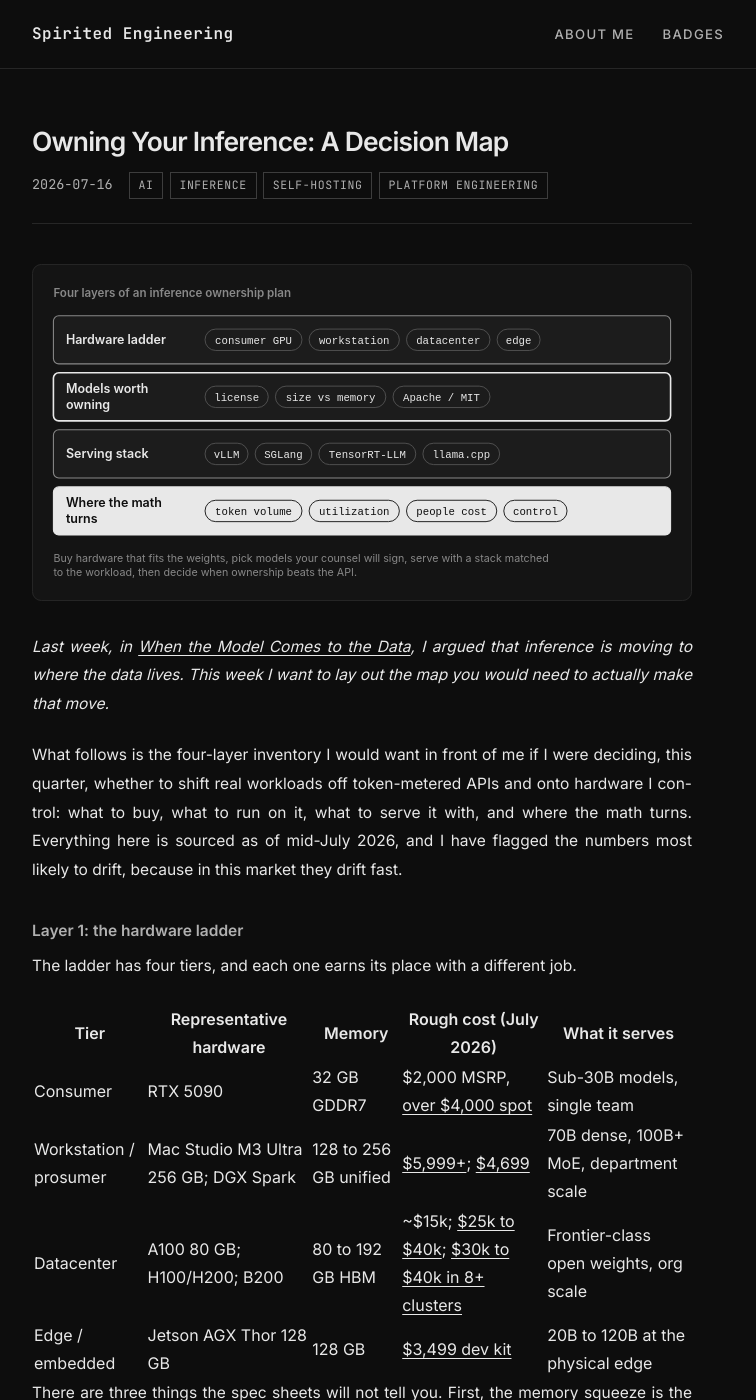
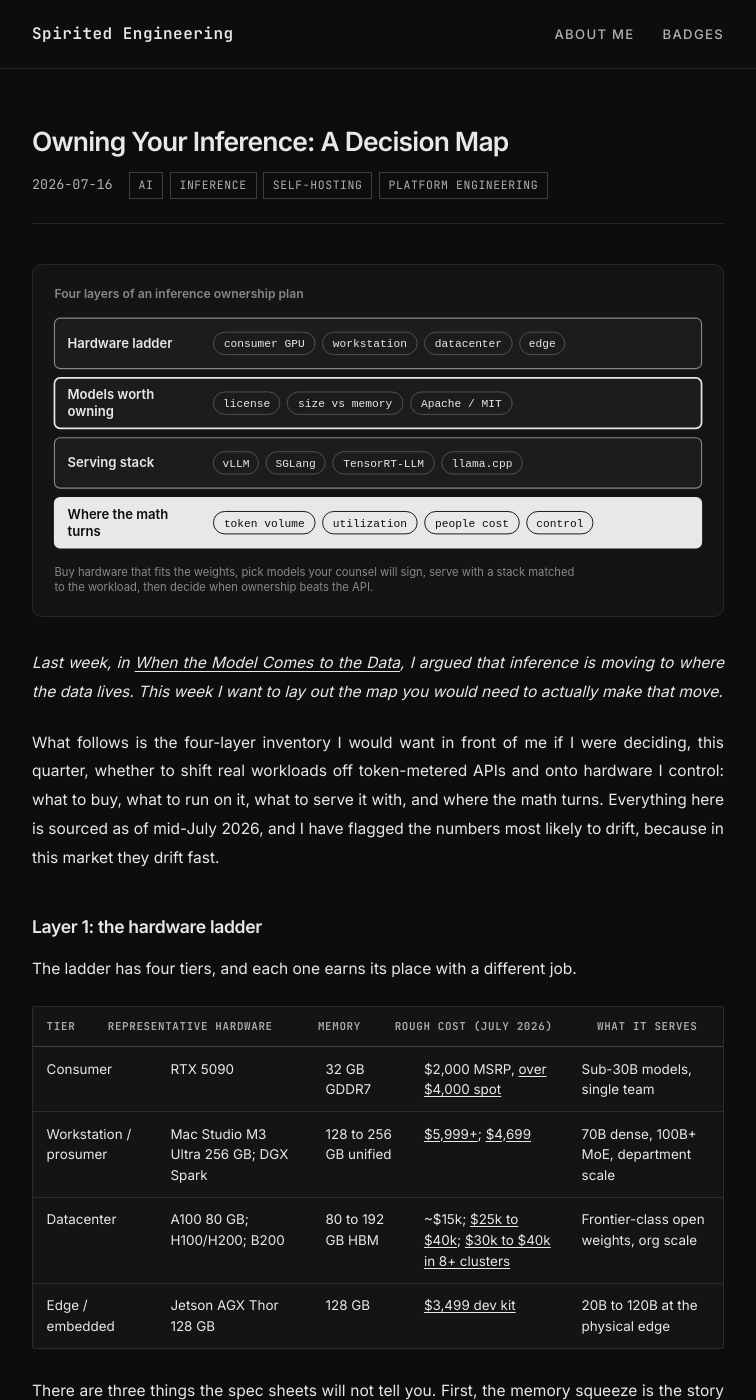
Before and after one commit to dnguyenv/dnguyenv.github.io, a Jekyll site: the page built from _posts/2026-07-16-owning-your-inference-a-decision-map.md, in a window 1280 px wide and 1400 px high. Shown: the whole window, without its empty margins (262-1018 px from the left). Built offline with Jekyll 4.4.1, drawn with Linux system fonts in a browser that asks for light colours; our own code applies the rules of GitHub Pages for plain Markdown files.

Commit message:
update format

```diff
--- a/assets/main.scss
+++ b/assets/main.scss
@@ -180,7 +180,7 @@ a:hover {
 
 /* ---- Post ---- */
 .post {
-  max-width: 660px;
+  max-width: var(--width);
 }
 
 .post-header {
@@ -244,10 +244,11 @@ a:hover {
 }
 
 .post-content h3 {
-  font-size: 0.97rem;
+  font-size: 1.1rem;
   font-weight: 700;
-  margin: 2rem 0 0.5rem;
-  color: var(--fg-muted);
+  margin: 2.5rem 0 0.75rem;
+  letter-spacing: -0.02em;
+  color: var(--fg);
 }
 
 .post-content ul,
@@ -283,6 +284,69 @@ a:hover {
 
 .post-content a {
   color: var(--fg);
+}
+
+.post-content strong {
+  font-weight: 600;
+  color: var(--fg);
+}
+
+/* Tables (kramdown GFM) */
+.post-content table {
+  display: block;
+  width: 100%;
+  overflow-x: auto;
+  -webkit-overflow-scrolling: touch;
+  margin: 1.25rem 0 1.75rem;
+  font-size: 0.84rem;
+  line-height: 1.55;
+  border: 1px solid var(--border);
+  border-radius: 3px;
+  background: var(--bg-soft);
+}
+
+.post-content table thead,
+.post-content table tbody {
+  display: table;
+  width: 100%;
+  min-width: 42rem;
+  border-collapse: collapse;
+}
+
+.post-content table th {
+  font-family: var(--mono);
+  font-size: 0.68rem;
+  font-weight: 600;
+  text-transform: uppercase;
+  letter-spacing: 0.06em;
+  text-align: left;
+  padding: 0.7rem 0.85rem;
+  color: var(--fg-muted);
+  border-bottom: 1px solid var(--border-mid);
+  vertical-align: bottom;
+  white-space: nowrap;
+}
+
+.post-content table td {
+  padding: 0.7rem 0.85rem;
+  text-align: left;
+  vertical-align: top;
+  border-top: 1px solid var(--border);
+  hyphens: none;
+}
+
+.post-content table tbody tr:first-child td {
+  border-top: none;
+}
+
+.post-content table td a {
+  text-decoration: underline;
+  text-underline-offset: 2px;
+}
+
+.post-content p:has(> img:only-child) {
+  text-align: center;
+  margin: 0.5rem 0 1.5rem;
 }
 
 /* Code */
@@ -492,6 +556,15 @@ pre code {
     font-size: 1.35rem;
   }
 
+  .post-content table {
+    font-size: 0.78rem;
+  }
+
+  .post-content table th,
+  .post-content table td {
+    padding: 0.55rem 0.65rem;
+  }
+
   .site-header {
     padding: 1rem 0;
   }
```
